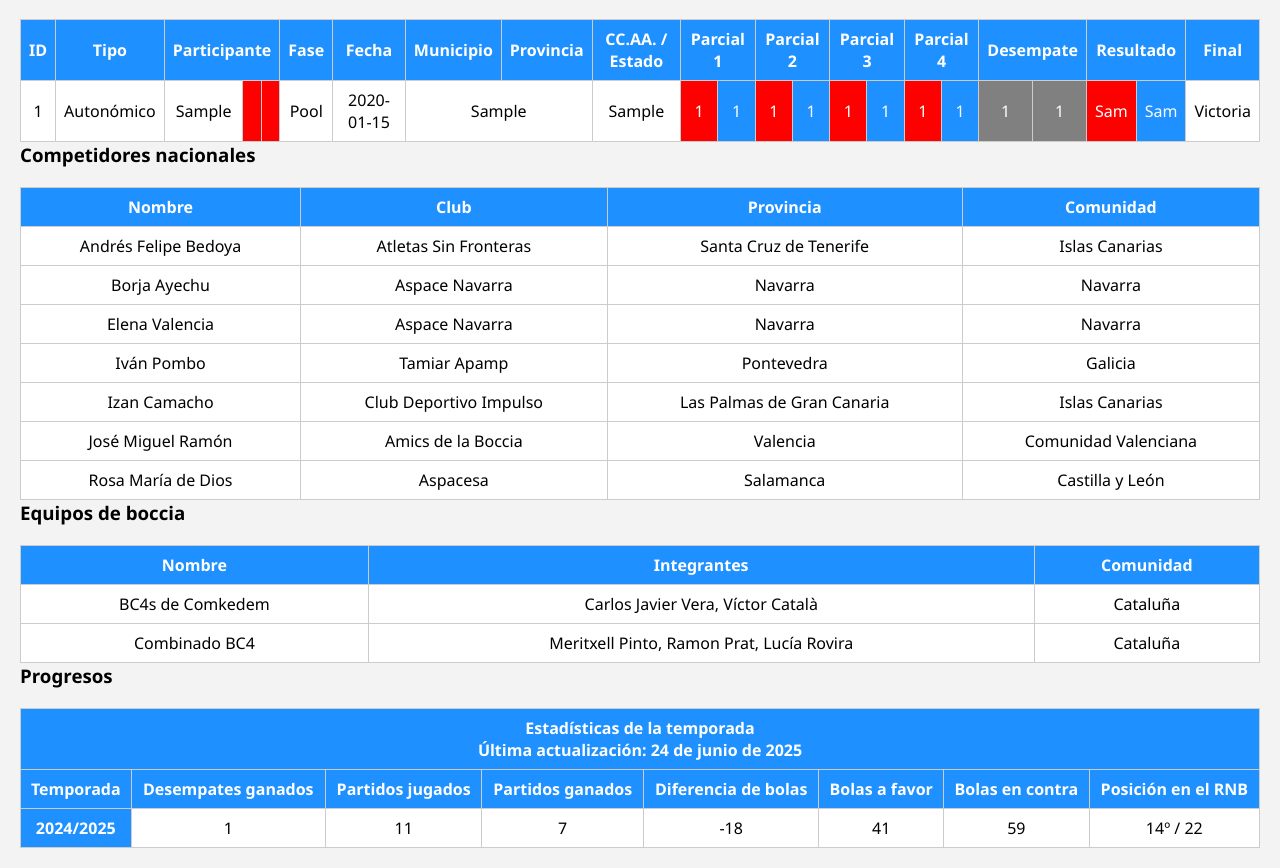
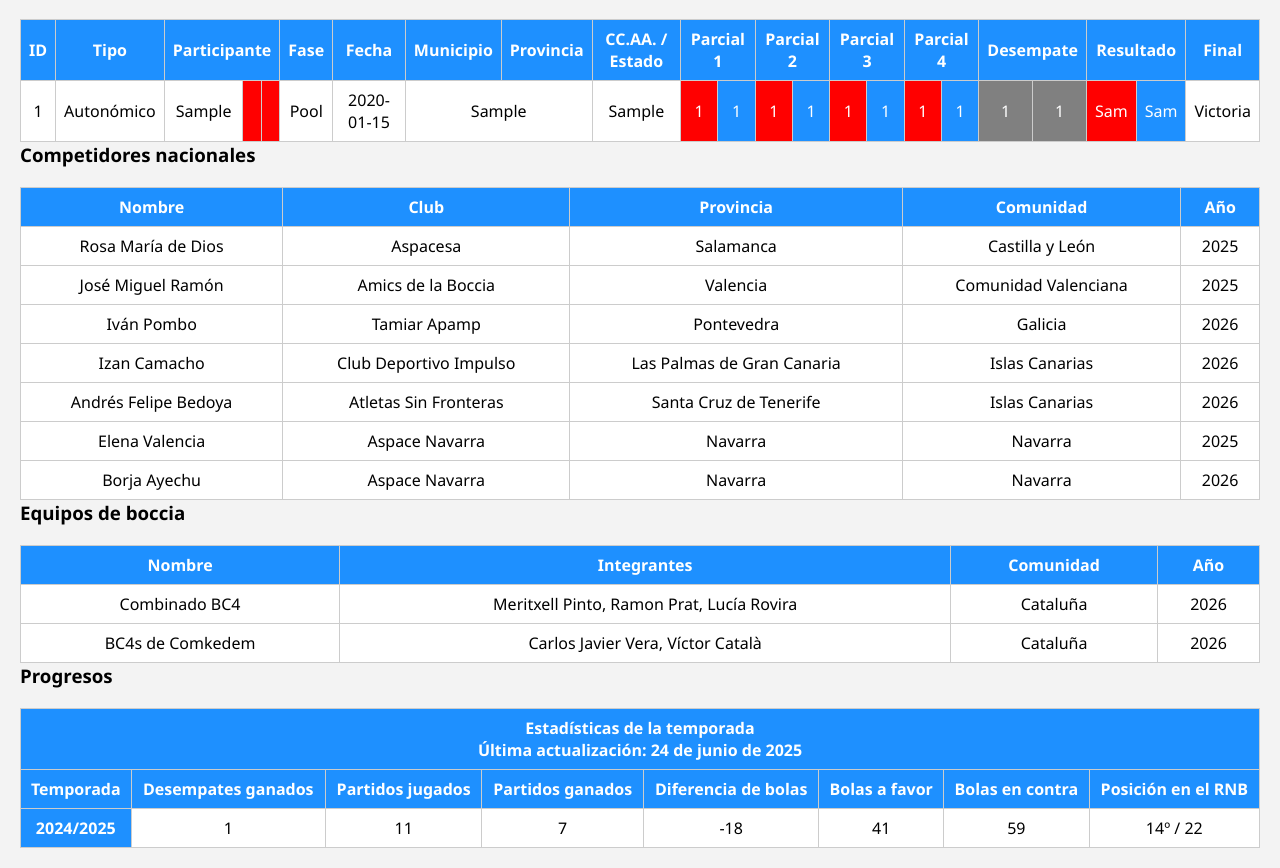
Before and after one commit to victorcm759/deportes-php, a PHP site: page /partidos.php in a window 1280 px wide. Shown: the part 351-1219 px from the top of the page. Run offline with PHP 8.4, Linux system fonts and the light colour scheme; data comes from the database, SQL or seed files in the repository; tables that the repository leaves empty hold one stand-in row (values such as "Sample post").

Commit message:
Correcciones varias (2026.05.19)

```diff
--- a/partidos.php
+++ b/partidos.php
@@ -115,9 +115,9 @@ include 'funciones.php'; ?>
 
 
     $resultado = $conexion->query($sql);
-    $sqlCompetidoresNacionales = "SELECT nombre, club, provincia, comunidad FROM participantes_nacionales ORDER BY nombre ASC";
+    $sqlCompetidoresNacionales = "SELECT nombre, club, provincia, comunidad, year FROM participantes_nacionales ORDER BY comunidad ASC";
     $resultadoCompetidoresNacionales = $conexion->query($sqlCompetidoresNacionales);
-    $sqlEquiposBoccia = "SELECT nombre, integrantes, comunidad FROM equipos_boccia ORDER BY nombre ASC";
+    $sqlEquiposBoccia = "SELECT nombre, integrantes, comunidad, year FROM equipos_boccia ORDER BY comunidad ASC";
     $resultadoEquiposBoccia = $conexion->query($sqlEquiposBoccia);
 
     if ($resultado->num_rows > 0): ?>
@@ -219,6 +219,7 @@ include 'funciones.php'; ?>
                 <th>Club</th>
                 <th>Provincia</th>
                 <th>Comunidad</th>
+                <th>Año</th>
             </tr>
             <?php while ($competidor = $resultadoCompetidoresNacionales->fetch_assoc()): ?>
                 <tr>
@@ -226,6 +227,7 @@ include 'funciones.php'; ?>
                     <td><?php echo $competidor['club'] ?: 'desconocido'; ?></td>
                     <td><?php echo $competidor['provincia'] ?: 'desconocido'; ?></td>
                     <td><?php echo $competidor['comunidad'] ?: '-'; ?></td>
+                    <td><?php echo $competidor['year'] ?: '-'; ?></td>
                 </tr>
             <?php endwhile; ?>
         </table>
@@ -239,12 +241,14 @@ include 'funciones.php'; ?>
                 <th>Nombre</th>
                 <th>Integrantes</th>
                 <th>Comunidad</th>
+                <th>Año</th>
             </tr>
             <?php while ($equipo = $resultadoEquiposBoccia->fetch_assoc()): ?>
                 <tr>
                     <td><?php echo $equipo['nombre']; ?></td>
                     <td><?php echo $equipo['integrantes'] ?: '-'; ?></td>
                     <td><?php echo $equipo['comunidad'] ?: '-'; ?></td>
+                    <td><?php echo $equipo['year'] ?: '-'; ?></td>
                 </tr>
             <?php endwhile; ?>
         </table>
```
